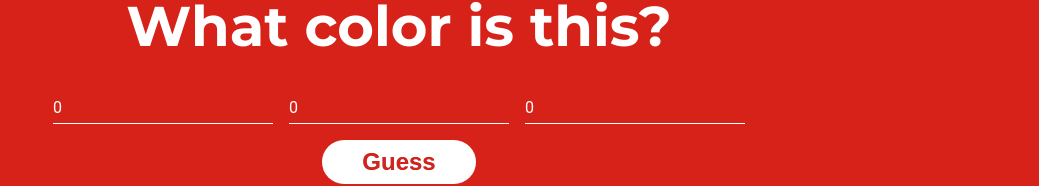
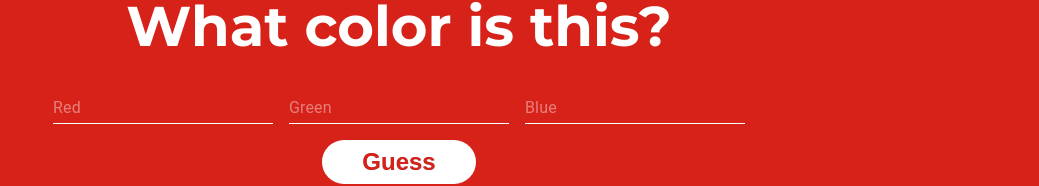
Before and after one commit to MateCon/ColorGuessr, a React (Create React App) app: page /game in a window 1280 px wide. Shown: the part 312-498 px from the top of the page, without its empty margins (241-1280 px from the left). Built offline with nearby package versions, Linux system fonts and the light colour scheme.

Commit message:
start inputs empty

```diff
--- a/src/components/Game.tsx
+++ b/src/components/Game.tsx
@@ -8,9 +8,9 @@ import DisplayRound from "./DisplayRound";
 import { getScore } from "../helpers/ColorMethods";
 
 const validationSchema = yup.object({
-	r: yup.number().required("This field is required").min(0, "The minumum is 0").max(255, "The maximum is 255"),
-	g: yup.number().required("This field is required").min(0, "The minumum is 0").max(255, "The maximum is 255"),
-	b: yup.number().required("This field is required").min(0, "The minumum is 0").max(255, "The maximum is 255")
+	r: yup.number().typeError("This field requires a number").required("This field is required").min(0, "The minumum is 0").max(255, "The maximum is 255"),
+	g: yup.number().typeError("This field requires a number").required("This field is required").min(0, "The minumum is 0").max(255, "The maximum is 255"),
+	b: yup.number().typeError("This field requires a number").required("This field is required").min(0, "The minumum is 0").max(255, "The maximum is 255")
 });
 
 interface Props {
@@ -37,14 +37,17 @@ const Game: FC<Props> = ({ color, setColor, round, setRound, setScores, changeCo
 			<h1>What color is this?</h1>
 			<Formik
 				initialValues={{
-					r: 0,
-					g: 0,
-					b: 0,
-				}}
-				validationSchema={validationSchema}
+					r: null,
+					g: null,
+					b: null,
+				}} validationSchema={validationSchema}
 				onSubmit={async (values, { setSubmitting }) => {
 					setSubmitting(true);
-					const c: RGB = { ...values };
+					if (!values.r || !values.g || !values.b) {
+						setSubmitting(false);
+						return;
+					}
+					const c: RGB = { r: values.r, g: values.g, b: values.b };
 					setScores((scores: Array<number>) => {
 						scores[round - 1] = getScore(c, color);
 						return scores;
@@ -62,16 +65,19 @@ const Game: FC<Props> = ({ color, setColor, round, setRound, setScores, changeCo
 								placeholder="Red"
 								name="r"
 								type="number"
+								required
 							/>
 							<TextField
 								placeholder="Green"
 								name="g"
 								type="number"
+								required
 							/>
 							<TextField
 								placeholder="Blue"
 								name="b"
 								type="number"
+								required
 							/>
 						</div>
 						<button type="submit" className="btn btn-dark">Guess</button>
```
